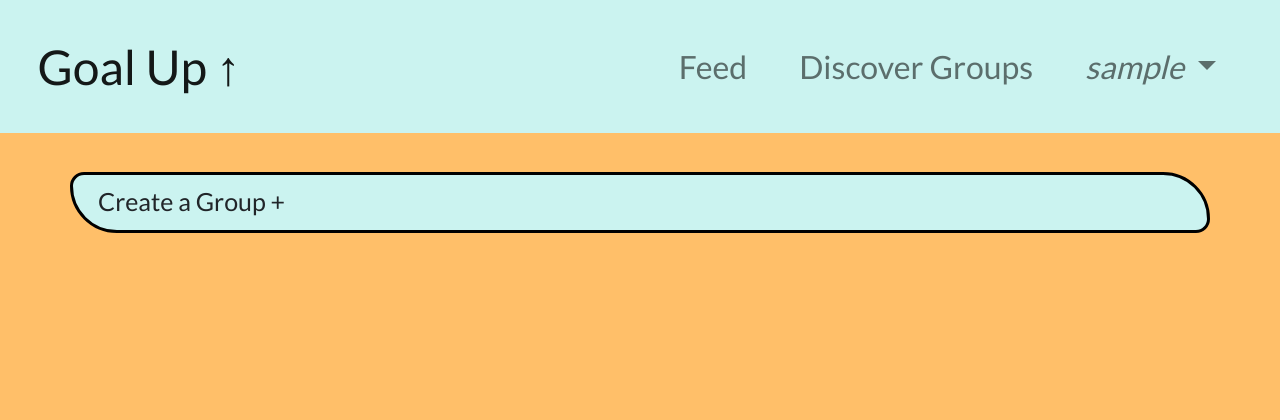
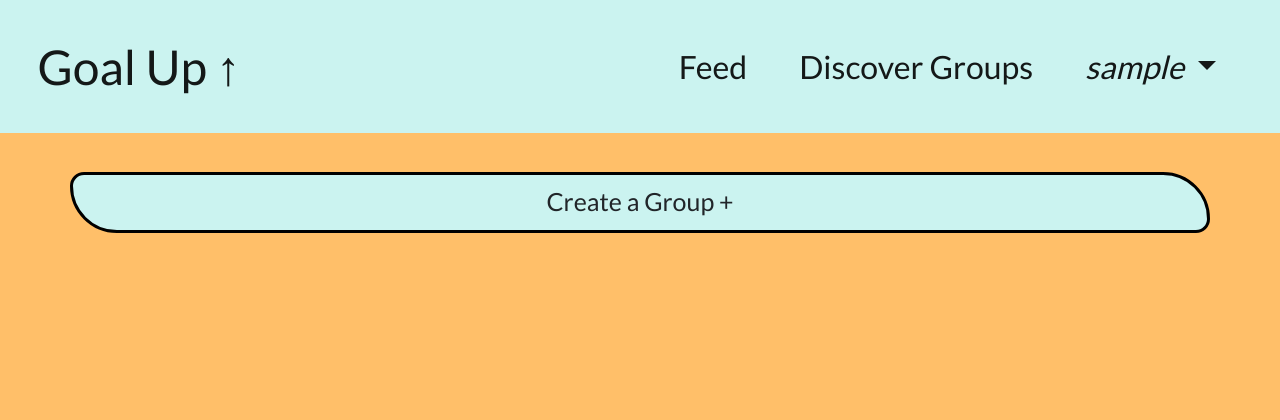
Before and after one commit to sael17/TechExchange-S22-TeamLorem, a Flask app: page /group in a window 1280 px wide. Shown: the top 420 px of the page. Run offline with Flask 2, Linux system fonts and the light colour scheme; the visitor is signed in with stand-in values (Sample User, id 1); data that the repository does not hold is empty; some libraries are stand-ins or nearby versions.

Commit message:
Fixed Posts CSS

```diff
--- a/static/css/groups.css
+++ b/static/css/groups.css
@@ -65,10 +65,9 @@ a.group-name:hover {
 /* Input */
 textarea.post-input, textarea.group-info, .group-name-input {
     width: 100% !important;
-    border: 0px !important;
     outline: 0px !important;
     resize: none !important;
-    background: var(--color-secondary) !important;
+    background: transparent;
     padding: 2% !important;
     border-radius: 15px 50px !important;
     margin: auto !important;
@@ -84,15 +83,20 @@ textarea.post-input, textarea.group-info, .group-name-input {
 .btn-style{
     display: flex !important;
     margin: auto;
-    background-color: var(--color-secondary)!important;
+    background-color: var(--color-primary)!important;
     color: var(--color-black) !important;
     border: 2px solid var(--color-black) !important;
 }
 
-#group-name{
+.form-control{
     border: 3px solid var(--color-black) !important;
+    background-color: var(--color-primary) !important;
 }
 
 #group-name::placeholder{
     color: var(--color-black) !important;
 }
+
+textarea{
+    border: 3px solid var(--color-black) !important;
+}
--- a/static/css/posts.css
+++ b/static/css/posts.css
@@ -1,11 +1,14 @@
 .container{
-    background-color: var(--color-secondary);
+    background-color: var(--color-secondary) !important;
     color: black;
     border-radius: 15px 50px;
     border: 3px solid black;
+    text-align: center;
 }
 
-
+.container a{
+    margin-top: 1.55rem !important;
+}
 
 .group-info{
     padding:1%;
--- a/static/css/style.css
+++ b/static/css/style.css
@@ -41,11 +41,13 @@ ul{
     background-color: var(--color-secondary);
     padding: 2% !important;
     margin-bottom: 3%;
+    color: var(--color-black) !important;
 }
 
 .nav-item{
     padding: 0 18px;
     font-size: 2.0rem;
+
 }
 
 .footer-content{
--- a/templates/main.html
+++ b/templates/main.html
@@ -26,7 +26,7 @@
     <header>
         <nav class="navbar navbar-expand-md navbar-light">
             <div class="container-fluid">
-                <a class="navbar-brand" href="/">
+                <a class="navbar-brand" href="#">
                     Goal Up &uarr;</a>
                 <button class="navbar-toggler" type="button" data-bs-toggle="collapse" data-bs-target="#navbarSupportedContent"
                     aria-controls="navbarSupportedContent" aria-expanded="false" aria-label="Toggle navigation">
@@ -34,14 +34,14 @@
                 </button>
                 <div class="collapse navbar-collapse" id="navbarSupportedContent">
                     <ul class="navbar-nav ms-auto mb-2 mb-lg-0">
-                        <li class="nav-item">
-                            <a class="nav-link" aria-current="page" href="/">Feed</a>
+                        <li class="nav-item active">
+                            <a class="nav-link active" aria-current="page" href="/">Feed</a>
                         </li>
                         <li class="nav-item">
-                            <a class="nav-link" href="/group">Discover Groups</a>
+                            <a class="nav-link active" href="/group">Discover Groups</a>
                         </li>
                         <li class="nav-item dropdown">
-                            <a class="nav-link dropdown-toggle" id="navbarDropdown" role="button"
+                            <a class="nav-link dropdown-toggle active" id="navbarDropdown" role="button"
                                 data-bs-toggle="dropdown" aria-expanded="false">
                                 {% if session.username %}
                                     <i>{{ session.username }}</i>
```
